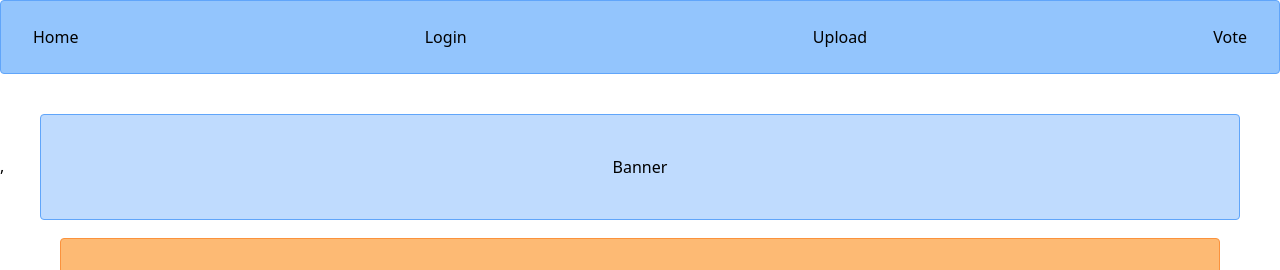
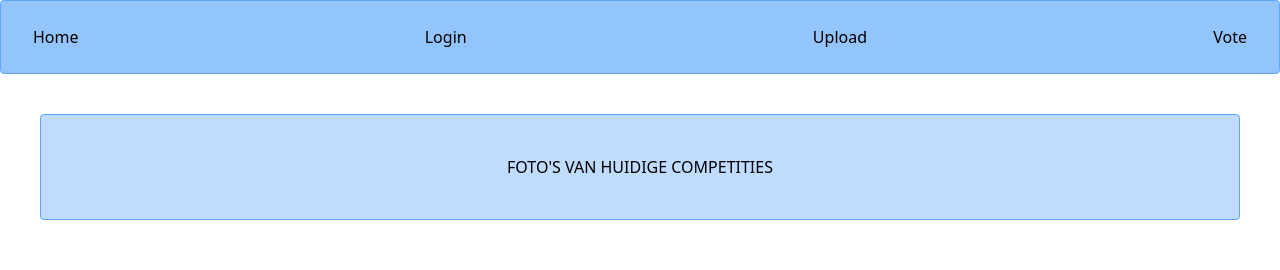
Before and after one commit to SteijeDeBroek/Projectwerk, a React (Vite) app in the folder cookieProject/: page /home in a window 1280 px wide. Shown: the top 270 px of the page. Built offline with nearby package versions, Linux system fonts and the light colour scheme.

Commit message:
cleaning + help met foto
de foto krijg ik niet in het midden

```diff
--- a/cookieProject/src/components/Competities.jsx
+++ b/cookieProject/src/components/Competities.jsx
@@ -1,5 +1,5 @@
 import React from "react";
-import "../css/Competities.css";
+import "../css/Competities.css"; /* Hij leest de css file niet? */
 
 const Competities = () => {
   return (
@@ -12,6 +12,7 @@ const Competities = () => {
               height="100px"
               width="120px"
               alt=""
+              className="flex justify-items-center"
             />
             <p>Naam Gerecht plaats 1</p>
           </div>
--- a/cookieProject/src/components/HeaderComponent.jsx
+++ b/cookieProject/src/components/HeaderComponent.jsx
@@ -18,7 +18,7 @@ const HeaderComponent = () => {
   return (
     <header>
       <nav aria-label="Global">
-        <ul className="border border-blue-400 rounded p-5  bg-blue-300  mx-auto flex flex-1 max-w-7xl items-center justify-between p-6 lg:px-8">
+        <ul className="border border-blue-400 rounded bg-blue-300  mx-auto flex flex-1 max-w-7xl items-center justify-between p-6 lg:px-8">
           {pages.map((page) => {
             return generateLink(page);
           })}
--- a/cookieProject/src/components/HomeBanner.jsx
+++ b/cookieProject/src/components/HomeBanner.jsx
@@ -2,9 +2,9 @@ import React from "react";
 
 const HomeBanner = () => {
   return (
-    <div className="p-10 h-10">
-      <div className="flex items-center justify-center p-10 border border-blue-400 bg-blue-200  rounded">
-        Banner
+    <div className="p-10">
+      <div className="flex items-center justify-center p-10 border border-blue-400 bg-blue-200  rounded ">
+        <p>FOTO'S VAN HUIDIGE COMPETITIES</p>
       </div>
     </div>
   );
```
